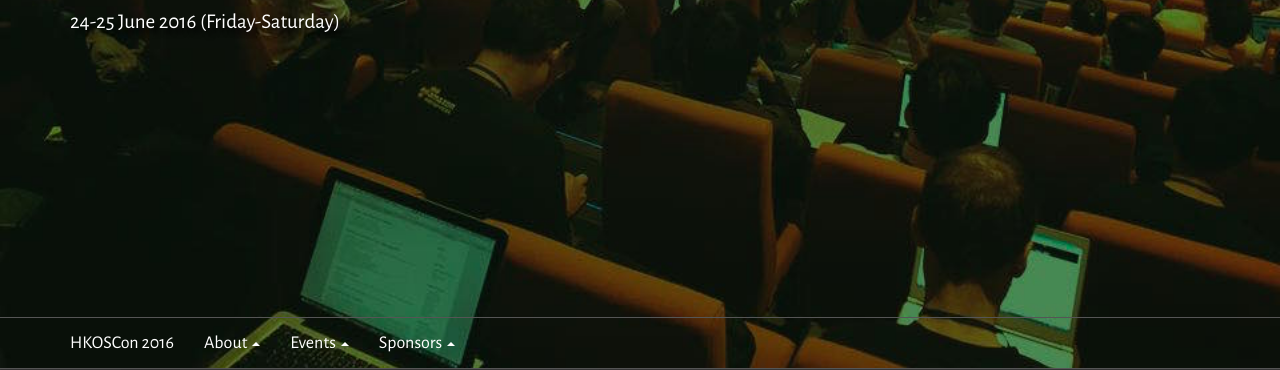
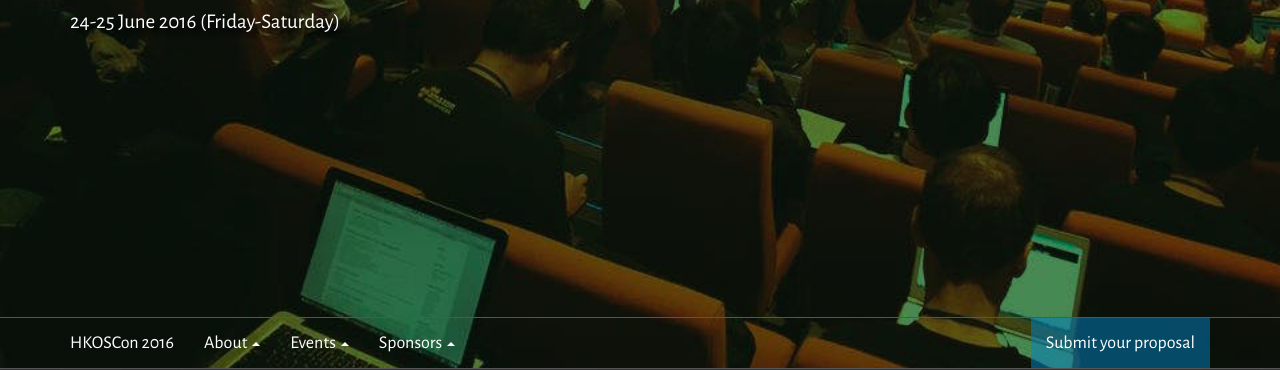
Before and after one commit to opensourcehk/2016.opensource.hk, a plain HTML site: page index.html in a window 1280 px wide. Shown: the part 431-801 px from the top of the page. Drawn offline with nearby package versions, Linux system fonts and the light colour scheme.

Commit message:
fix mobile version; add cfp highlight link in menu

```diff
--- a/index.html
+++ b/index.html
@@ -33,7 +33,7 @@
     <div class="navbar navbar-default" id="navbar" role="navigation" data-spy="affix">
       <div class="container">
         <div class="navbar-header">
-          <button type="button" class="navbar-toggle collapsed" data-toggle="collapse" data-target="#navbar" aria-expanded="false" aria-controls="navbar">
+          <button type="button" class="navbar-toggle collapsed" data-toggle="collapse" data-target="#navbar-collapse" aria-expanded="false" aria-controls="navbar">
             <span class="sr-only">Toggle navigation</span>
             <span class="icon-bar"></span>
             <span class="icon-bar"></span>
@@ -41,7 +41,7 @@
           </button>
           <a class="navbar-brand" href="/">HKOSCon 2016</a>
         </div>
-        <div id="navbar" class="navbar-collapse collapse dropup">
+        <div id="navbar-collapse" class="navbar-collapse collapse dropup">
           <ul class="nav navbar-nav">
             <li class="dropdown">
               <a href="#" class="dropdown-toggle" data-toggle="dropdown" role="button" aria-expanded="false">About <span class="caret"></span></a>
@@ -64,6 +64,9 @@
                 <li><a href="/sponsor/prospectus">Sponsorship Prospectus</a></li>
               </ul>
             </li>
+          </ul>
+          <ul class="nav navbar-nav navbar-right">
+            <li class="nav-highlight"><a href="/cfp">Submit your proposal</a></li>
           </ul>
         </div>
       </div>
```
